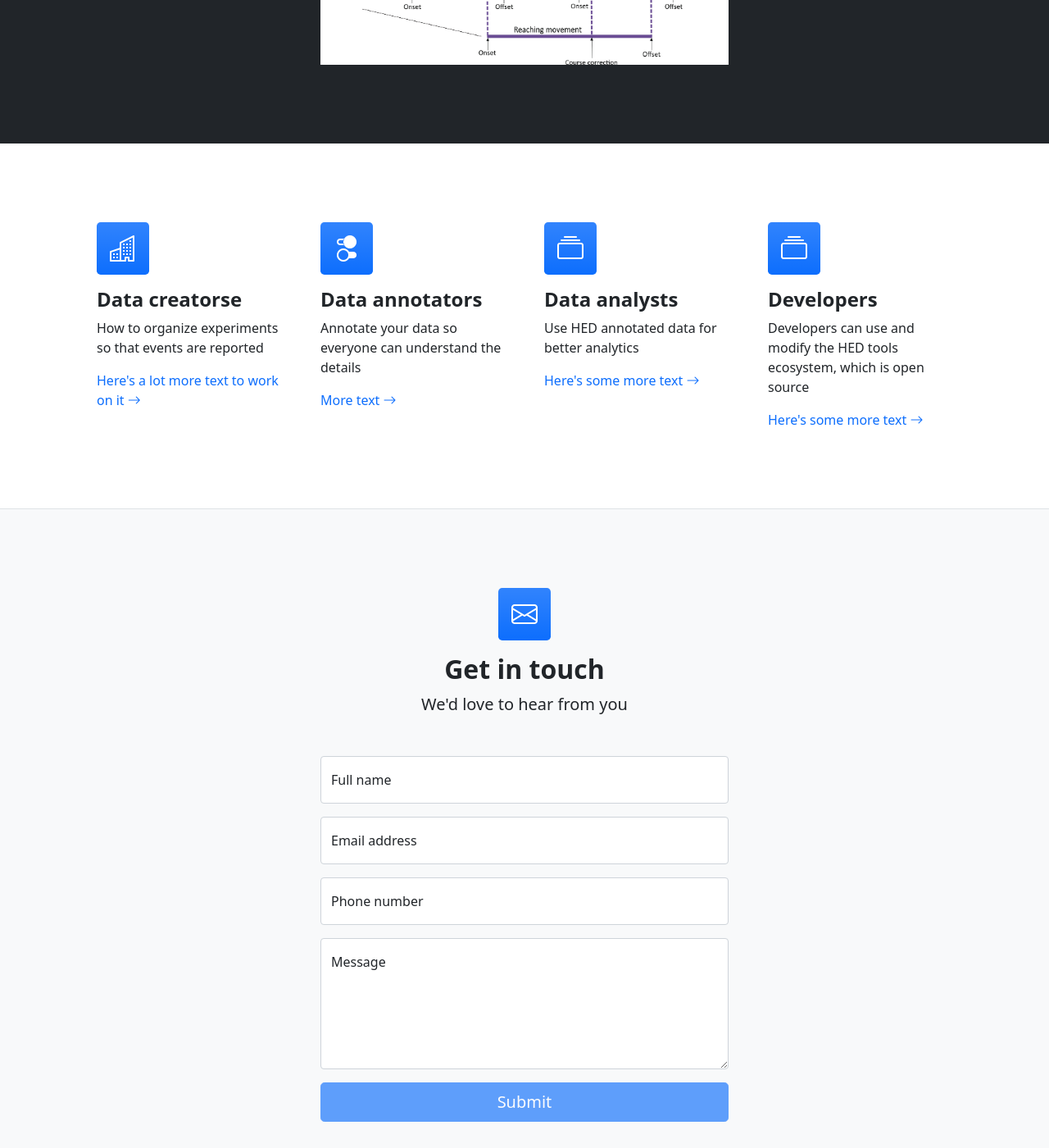
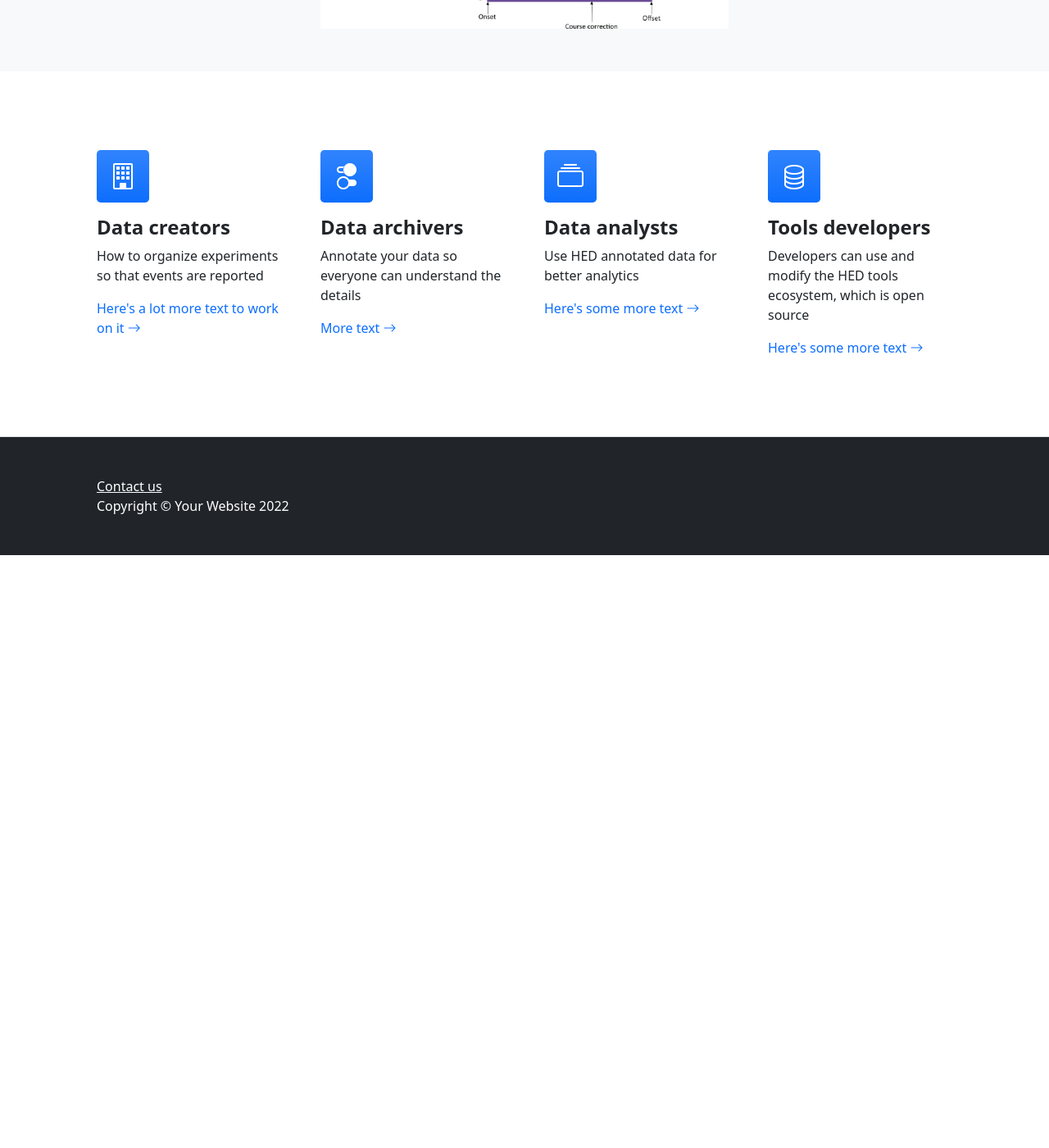
Before and after one commit to hed-standard/hed-standard.github.io, a Jekyll site: the page hedtags-gh-pages/index.html, which Jekyll copies as it is, in a window 1280 px wide and 1400 px high, scrolled down 517 px. Shown: the whole window at 82% size. Built offline with Jekyll 4.4.1, drawn with Linux system fonts in a browser that asks for light colours; nearby versions of some CDN libraries; after the commit the page ends 1194 px from its top, so only the background shows below that.

Commit message:
update homepage layout and add example analyst page

```diff
--- a/hedtags-gh-pages/index.html
+++ b/hedtags-gh-pages/index.html
@@ -9,7 +9,7 @@
         <!-- Favicon-->
         <link rel="icon" type="image/x-icon" href="assets/favicon.ico" />
         <!-- Bootstrap icons-->
-        <link href="https://cdn.jsdelivr.net/npm/bootstrap-icons@1.4.1/font/bootstrap-icons.css" rel="stylesheet" />
+        <link href="https://cdn.jsdelivr.net/npm/bootstrap-icons@1.10.2/font/bootstrap-icons.css" rel="stylesheet" />
         <!-- Core theme CSS (includes Bootstrap)-->
         <link href="css/styles.css" rel="stylesheet" />
     </head>
@@ -21,20 +21,20 @@
                 <button class="navbar-toggler" type="button" data-bs-toggle="collapse" data-bs-target="#navbarSupportedContent" aria-controls="navbarSupportedContent" aria-expanded="false" aria-label="Toggle navigation"><span class="navbar-toggler-icon"></span></button>
                 <div class="collapse navbar-collapse" id="navbarSupportedContent">
                     <ul class="navbar-nav ms-auto mb-2 mb-lg-0">
-                        <li class="nav-item"><a class="nav-link active" aria-current="page" href="#!">Home</a></li>
+                        <li class="nav-item"><a class="nav-link active" aria-current="page" href="index.html">Home</a></li>
                         <li class="nav-item"><a class="nav-link" href="https://hed-examples.readthedocs.io/en/latest/">Documentation</a></li>
                     </ul>
                 </div>
             </div>
         </nav>
         <!-- Header-->
-        <header class="bg-dark py-5">
+        <header class="bg-light py-1">
             <div class="container px-5">
                 <div class="row gx-5 justify-content-center">
                     <div class="col-lg-6">
                         <div class="text-center my-5">
-                            <h1 class="display-5 fw-bolder text-white mb-2">Hierarchical Event Descriptor Project</h1>
-			    <p class="lead text-white-50 mb-4">HED tags associate what happens in an experiment with the data acquired</p>
+                            <h1 class="display-5 fw-bolder text-black mb-2">Hierarchical Event Descriptor Project</h1>
+			    <p class="lead text-black-50 mb-4">HED tags associate what happens in an experiment with the data acquired</p>
 			    <img src="assets/hed-timeline.jpg" class="img-fluid" alt="Responsive image">
                         </div>
                     </div>
@@ -47,7 +47,7 @@
                 <div class="row gx-5">
                     <div class="col-lg-3 mb-5 mb-lg-0">
                         <div class="feature bg-primary bg-gradient text-white rounded-3 mb-3"><i class="bi bi-building"></i></div>
-                        <h2 class="h4 fw-bolder">Data creatorse</h2>
+                        <h2 class="h4 fw-bolder">Data creators</h2>
                         <p>How to organize experiments so that events are reported</p>
                         <a class="text-decoration-none" href="#!">
                             Here's a lot more text to work on it
@@ -56,7 +56,7 @@
                     </div>
                     <div class="col-lg-3">
                         <div class="feature bg-primary bg-gradient text-white rounded-3 mb-3"><i class="bi bi-toggles2"></i></div>
-                        <h2 class="h4 fw-bolder">Data annotators</h2>
+                        <h2 class="h4 fw-bolder">Data archivers</h2>
                         <p>Annotate your data so everyone can understand the details</p>
                         <a class="text-decoration-none" href="#!">
 			    More text
@@ -67,14 +67,14 @@
                         <div class="feature bg-primary bg-gradient text-white rounded-3 mb-3"><i class="bi bi-collection"></i></div>
                         <h2 class="h4 fw-bolder">Data analysts</h2>
                         <p>Use HED annotated data for better analytics</p>
-                        <a class="text-decoration-none" href="#!">
+                        <a class="text-decoration-none" href="analyst.html">
                             Here's some more text
                             <i class="bi bi-arrow-right"></i>
                         </a>
                     </div>
                     <div class="col-lg-3 mb-5 mb-lg-0">
-                        <div class="feature bg-primary bg-gradient text-white rounded-3 mb-3"><i class="bi bi-collection"></i></div>
-                        <h2 class="h4 fw-bolder">Developers</h2>
+                        <div class="feature bg-primary bg-gradient text-white rounded-3 mb-3"><i class="bi bi-database"></i></div>
+                        <h2 class="h4 fw-bolder">Tools developers</h2>
                         <p>Developers can use and modify the HED tools ecosystem, which is open source</p>
                         <a class="text-decoration-none" href="#!">
                             Here's some more text
@@ -84,76 +84,17 @@
                 </div>
             </div>
         </section>
-        <!-- Contact section-->
-        <section class="bg-light py-5">
-            <div class="container px-5 my-5 px-5">
-                <div class="text-center mb-5">
-                    <div class="feature bg-primary bg-gradient text-white rounded-3 mb-3"><i class="bi bi-envelope"></i></div>
-                    <h2 class="fw-bolder">Get in touch</h2>
-                    <p class="lead mb-0">We'd love to hear from you</p>
-                </div>
-                <div class="row gx-5 justify-content-center">
-                    <div class="col-lg-6">
-                        <!-- * * * * * * * * * * * * * * *-->
-                        <!-- * * SB Forms Contact Form * *-->
-                        <!-- * * * * * * * * * * * * * * *-->
-                        <!-- This form is pre-integrated with SB Forms.-->
-                        <!-- To make this form functional, sign up at-->
-                        <!-- https://startbootstrap.com/solution/contact-forms-->
-                        <!-- to get an API token!-->
-                        <form id="contactForm" data-sb-form-api-token="API_TOKEN">
-                            <!-- Name input-->
-                            <div class="form-floating mb-3">
-                                <input class="form-control" id="name" type="text" placeholder="Enter your name..." data-sb-validations="required" />
-                                <label for="name">Full name</label>
-                                <div class="invalid-feedback" data-sb-feedback="name:required">A name is required.</div>
-                            </div>
-                            <!-- Email address input-->
-                            <div class="form-floating mb-3">
-                                <input class="form-control" id="email" type="email" placeholder="name@example.com" data-sb-validations="required,email" />
-                                <label for="email">Email address</label>
-                                <div class="invalid-feedback" data-sb-feedback="email:required">An email is required.</div>
-                                <div class="invalid-feedback" data-sb-feedback="email:email">Email is not valid.</div>
-                            </div>
-                            <!-- Phone number input-->
-                            <div class="form-floating mb-3">
-                                <input class="form-control" id="phone" type="tel" placeholder="(123) 456-7890" data-sb-validations="required" />
-                                <label for="phone">Phone number</label>
-                                <div class="invalid-feedback" data-sb-feedback="phone:required">A phone number is required.</div>
-                            </div>
-                            <!-- Message input-->
-                            <div class="form-floating mb-3">
-                                <textarea class="form-control" id="message" type="text" placeholder="Enter your message here..." style="height: 10rem" data-sb-validations="required"></textarea>
-                                <label for="message">Message</label>
-                                <div class="invalid-feedback" data-sb-feedback="message:required">A message is required.</div>
-                            </div>
-                            <!-- Submit success message-->
-                            <!---->
-                            <!-- This is what your users will see when the form-->
-                            <!-- has successfully submitted-->
-                            <div class="d-none" id="submitSuccessMessage">
-                                <div class="text-center mb-3">
-                                    <div class="fw-bolder">Form submission successful!</div>
-                                    To activate this form, sign up at
-                                    <br />
-                                    <a href="https://startbootstrap.com/solution/contact-forms">https://startbootstrap.com/solution/contact-forms</a>
-                                </div>
-                            </div>
-                            <!-- Submit error message-->
-                            <!---->
-                            <!-- This is what your users will see when there is-->
-                            <!-- an error submitting the form-->
-                            <div class="d-none" id="submitErrorMessage"><div class="text-center text-danger mb-3">Error sending message!</div></div>
-                            <!-- Submit Button-->
-                            <div class="d-grid"><button class="btn btn-primary btn-lg disabled" id="submitButton" type="submit">Submit</button></div>
-                        </form>
+
+        <!-- Footer-->
+        <footer class="py-5 bg-dark">
+            <div class="container px-5">
+                <div class="row gx-5">
+                    <div class="col-lg-12 mb-5 mb-lg-0">
+                        <a class="m-0 text-left text-white" href="#">Contact us</a>
+                        <p class="m-0 text-left text-white">Copyright &copy; Your Website 2022</p>
                     </div>
                 </div>
             </div>
-        </section>
-        <!-- Footer-->
-        <footer class="py-5 bg-dark">
-            <div class="container px-5"><p class="m-0 text-center text-white">Copyright &copy; Your Website 2022</p></div>
         </footer>
         <!-- Bootstrap core JS-->
         <script src="https://cdn.jsdelivr.net/npm/bootstrap@5.1.3/dist/js/bootstrap.bundle.min.js"></script>
```
Also changed, not shown: hedtags-gh-pages/analyst.html (added, +96 -0 lines).
